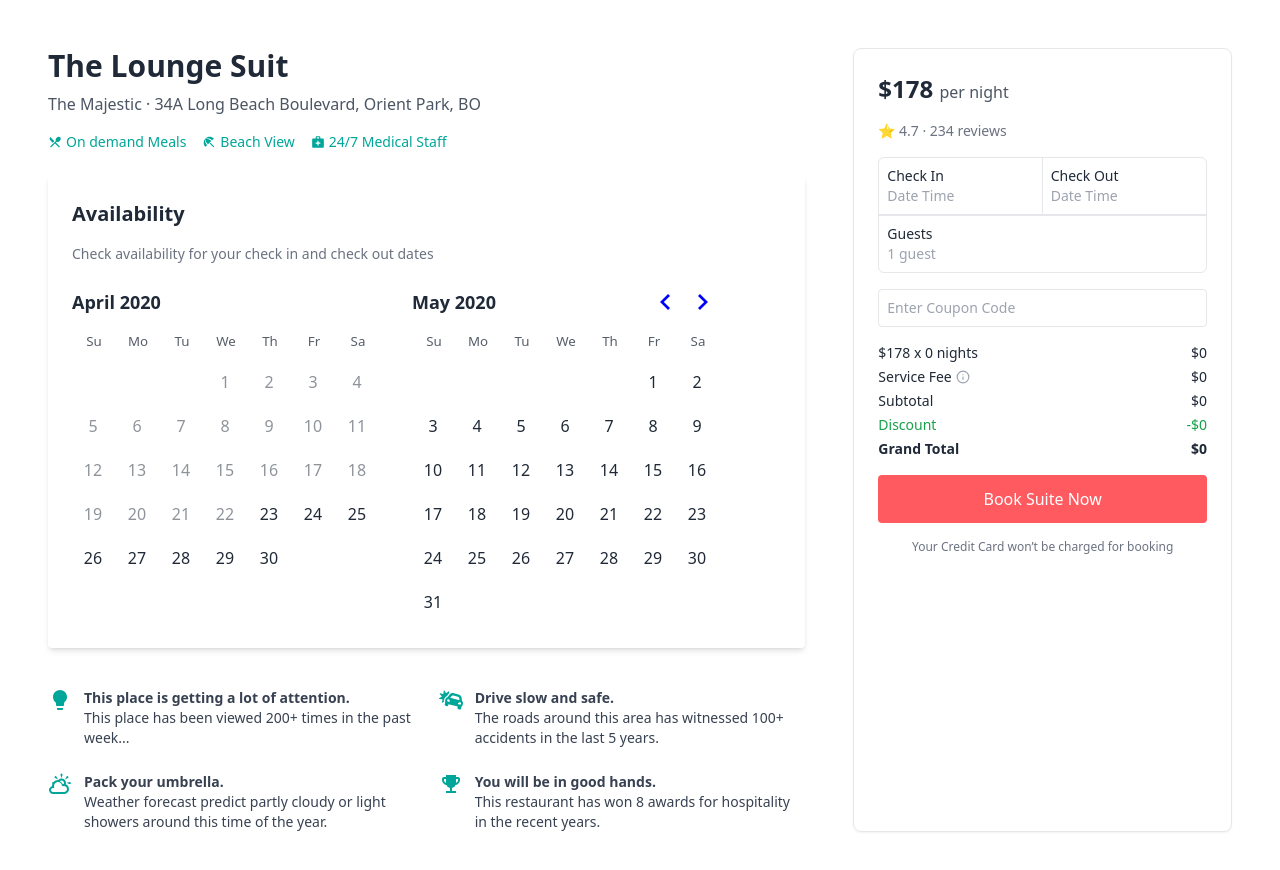
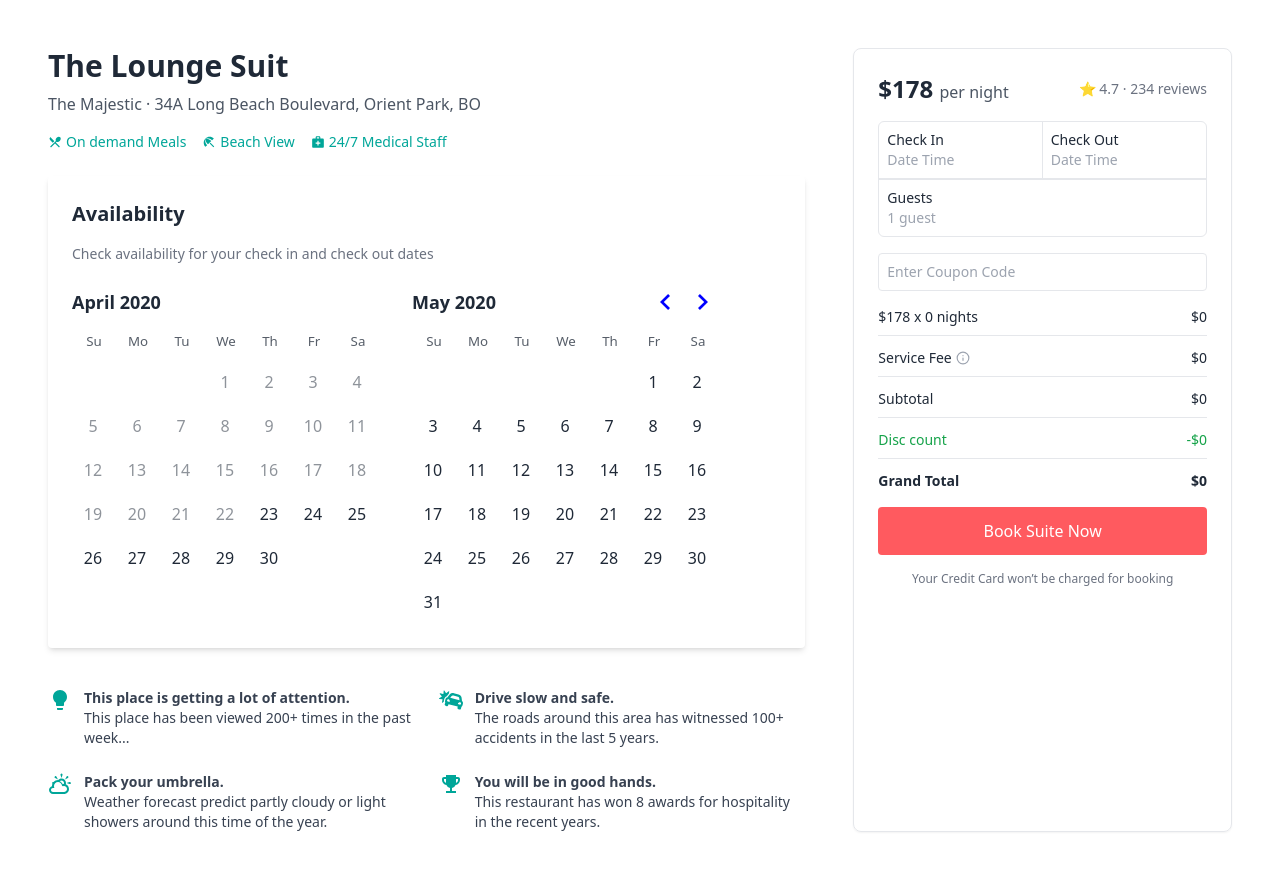
Before and after one commit to NelakaWith/appsoft-test-exe, a React (Vite) app: page / in a window 1280 px wide. Shown: the top 870 px of the page. Built offline with nearby package versions, Linux system fonts and the light colour scheme.

Commit message:
style: improve layout and spacing in BookingForm component

```diff
--- a/src/components/BookingForm.tsx
+++ b/src/components/BookingForm.tsx
@@ -2,11 +2,13 @@ import { FiInfo } from "react-icons/fi";
 
 const BookingForm = () => (
   <div className="border rounded-lg p-6 shadow-sm space-y-4">
-    <div className="text-2xl font-semibold">
-      $178{" "}
-      <span className="text-base font-normal text-gray-600">per night</span>
+    <div className="w-full flex flex-row justify-between flex-wrap items-center">
+      <div className="text-2xl font-semibold">
+        $178{" "}
+        <span className="text-base font-normal text-gray-600">per night</span>
+      </div>
+      <div className="text-sm text-gray-500">⭐ 4.7 · 234 reviews</div>
     </div>
-    <div className="text-sm text-gray-500">⭐ 4.7 · 234 reviews</div>
 
     <div className="border rounded-md overflow-hidden text-sm">
       <div className="grid grid-cols-2 border-b">
@@ -34,23 +36,23 @@ const BookingForm = () => (
       className="w-full border rounded p-2 text-sm"
     />
 
-    <div className="text-sm space-y-1">
-      <div className="flex justify-between">
+    <div className="text-sm space-y-3">
+      <div className="flex justify-between border-b pb-2">
         <span>$178 x 0 nights</span>
         <span>$0</span>
       </div>
-      <div className="flex justify-between">
+      <div className="flex justify-between border-b pb-2">
         <span className="flex items-center gap-1">
           Service Fee <FiInfo className="text-gray-400" />
         </span>
         <span>$0</span>
       </div>
-      <div className="flex justify-between font-medium">
+      <div className="flex justify-between font-medium border-b pb-2">
         <span>Subtotal</span>
         <span>$0</span>
       </div>
-      <div className="flex justify-between text-green-600">
-        <span>Discount</span>
+      <div className="flex justify-between text-green-600 border-b pb-2">
+        <span>Disc count</span>
         <span>-$0</span>
       </div>
       <div className="flex justify-between font-semibold">
```
